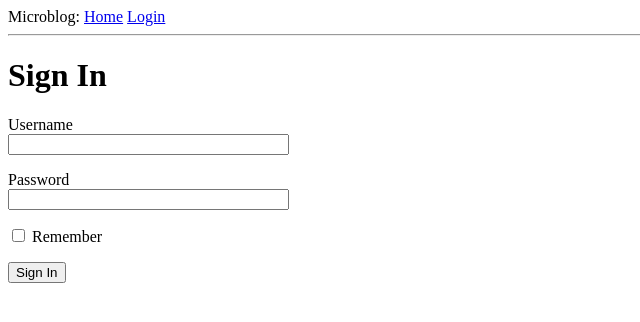
After one commit to rednafi/flask-unchained, a Flask app: page /login in a window 1280 px wide. The commit adds this page. Shown: the top 322 px of the page, without its empty margins (0-640 px from the left). Run offline with Flask 2, Linux system fonts and the light colour scheme.

Commit message:
Completed part3 webforms

```diff
--- a/microblog/app/__init__.py
+++ b/microblog/app/__init__.py
@@ -1,5 +1,7 @@
 from flask import Flask
+from config import Config
 
 app = Flask(__name__)
+app.config.from_object(Config)
 
 from app import views
--- /dev/null
+++ b/microblog/app/forms.py
@@ -0,0 +1,10 @@
+from flask_wtf import FlaskForm
+from wtforms import StringField, PasswordField, BooleanField, SubmitField
+from wtforms.validators import DataRequired
+
+
+class LoginForm(FlaskForm):
+    username = StringField("Username", validators=[DataRequired()])
+    password = PasswordField("Password", validators=[DataRequired()])
+    remember_me = BooleanField("Remember")
+    submit = SubmitField("Sign In")
--- a/microblog/app/templates/base.html
+++ b/microblog/app/templates/base.html
@@ -7,8 +7,22 @@
         {%endif %}
     </head>
     <body>
-        <div>Microblog: <a href='/index'>Home</a></div>
+        <div>
+            Microblog:
+            <a href='/index'>Home</a>
+            <a href='/login'>Login</a>
+        </div>
         <hr>
-        {% block content %}{% endblock %}
+        {% with messages = get_flashed_messages() %}
+        {% if messages %}
+        <ul>
+            {% for message in messages %}
+            <li>{{ message }}</li>
+            {% endfor %}
+        </ul>
+        {% endif %}
+        {% endwith %}
+        {% block content %}
+        {% endblock %}
     </body>
 </html>
--- /dev/null
+++ b/microblog/app/templates/login.html
@@ -0,0 +1,26 @@
+{% extends 'base.html' %}
+
+{% block content %}
+<h1>Sign In</h1>
+<form action="" method="post" novalidate>
+    {{ form.hidden_tag()}}
+
+  <p>
+    {{ form.username.label }}<br>
+    {{ form.username(size=32) }}<br>
+    {% for error in form.username.errors %}
+    <span style="color: red;">[{{ error }}]</span>
+    {% endfor %}
+  </p>
+
+  <p>
+    {{ form.password.label }}<br>
+    {{ form.password(size=32) }}<br>
+    {% for error in form.password.errors %}
+    <span style="color: red;">[{{ error }}]</span>
+    {% endfor %}
+  </p>
+  <p>{{ form.remember_me() }} {{ form.remember_me.label }}</p>
+  <p>{{ form.submit() }}</p>
+</form>
+{% endblock %}
--- a/microblog/app/views.py
+++ b/microblog/app/views.py
@@ -1,5 +1,7 @@
 from app import app
 from flask import render_template
+from app.forms import LoginForm
+from flask import flash, redirect, url_for
 
 
 @app.route("/")
@@ -11,3 +13,16 @@ def index():
         {"author": {"username": "Maverick"}, "body": "One of life's mystery sir!"},
     ]
     return render_template("index.html", title="Home", user=user, posts=posts)
+
+
+@app.route("/login", methods=["GET", "POST"])
+def login():
+    form = LoginForm()
+
+    if form.validate_on_submit():
+        flash(
+            f"Login requested for user {form.username.data}, remember_me={form.remember_me.data}"
+        )
+        return redirect(url_for("index"))
+
+    return render_template("login.html", title="Sign In", form=form)
--- /dev/null
+++ b/microblog/config.py
@@ -0,0 +1,5 @@
+import os
+
+
+class Config:
+    SECRET_KEY = os.environ.get("SECRET_KEY") or "you-will-never-guess"
--- a/requirements.txt
+++ b/requirements.txt
@@ -1,7 +1,10 @@
 Click==7.0
 Flask==1.1.1
+Flask-WTF==0.14.2
 itsdangerous==1.1.0
 Jinja2==2.10.3
 MarkupSafe==1.1.1
 pkg-resources==0.0.0
+python-dotenv==0.10.5
 Werkzeug==0.16.1
+WTForms==2.2.1
```
Also changed, not shown: README.md, 2 other files.
